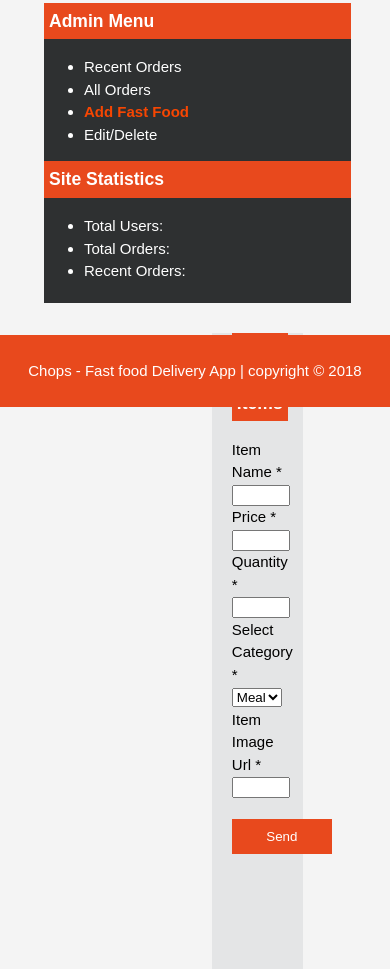
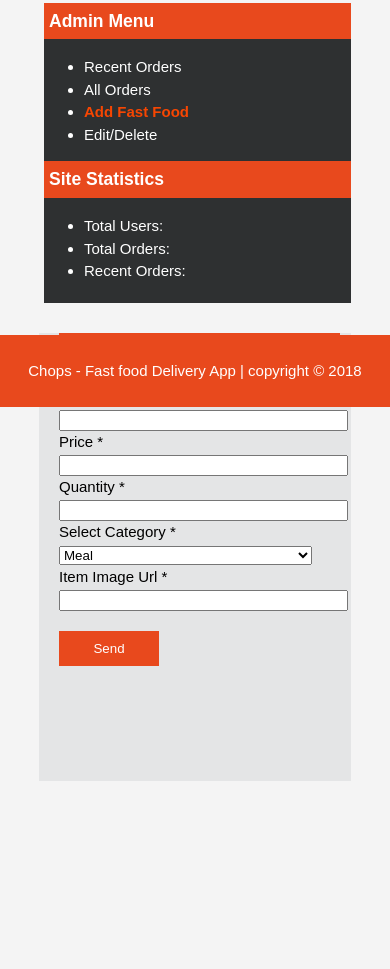
Before and after one commit to ekpangmichael/Fast-Food-Delivery-App, a plain HTML site: page UI/admin/admin_add.html in a window 390 px wide. Shown: the part 437-1406 px from the top of the page. After the commit the page ends 1218 px from the top, so only its background shows below. Drawn offline with Linux system fonts and the light colour scheme.

Commit message:
Worked on the responsiveness of the food items card

```diff
--- a/UI/css/style.css
+++ b/UI/css/style.css
@@ -278,11 +278,17 @@ td, th{
 		float: left;
 		width:100%;
 	}
+	.food-items .admin-card, .admin-category, aside#admin-menu, .admin-category #history, #user-history, .food-items .card {
+		float: left;
+		width:100%;
+	}
 }
 @media(max-width: 807px){
-	.food-items .card{
-		float: left;
-		width:100%;
+	#signup{
+		width:90%;
+	}
+	#signup input{
+		width: 100%;
 	}
 }
 
@@ -304,11 +310,6 @@ td, th{
 
 	}
 
+
+
 }
-
-@media(max-width: 734px){
-	aside#admin-menu, .admin-category #history, #user-history{
-
-	width: 100%
-	}
-}
```
